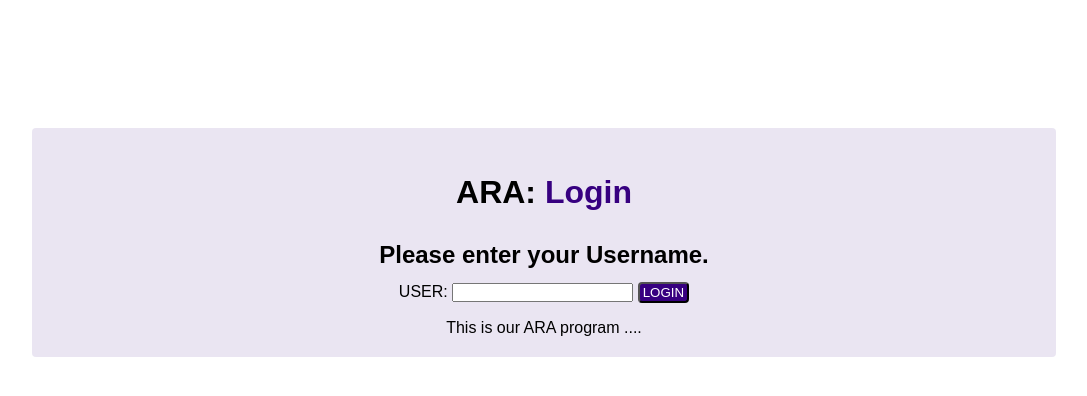
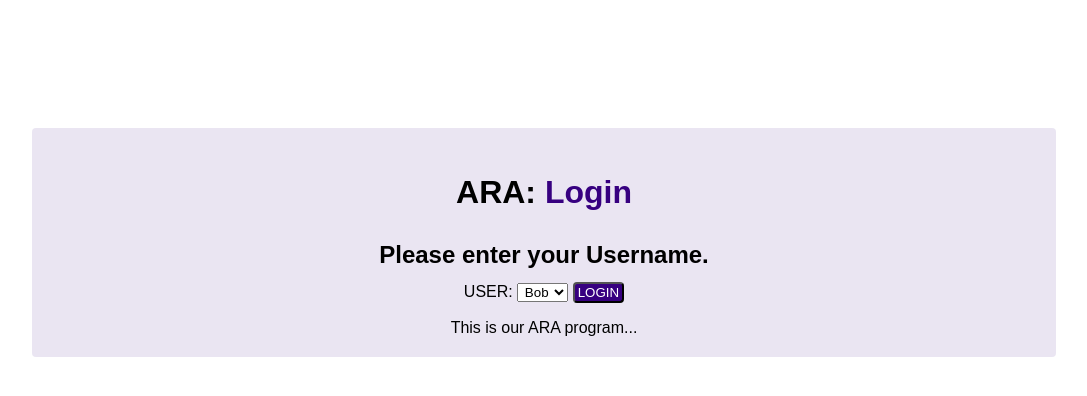
Before and after one commit to clioit/CS422-ARA, a Flask app: page /login in a window 1280 px wide. Shown: the top 396 px of the page, without its empty margins (96-1183 px from the left). Run offline with Flask 3, Linux system fonts and the light colour scheme; parts of the project's set-up code (start-up, migrations or seed data) failed here and were passed over; some web fonts are replaced.

Commit message:
Login page now works

```diff
--- a/frontend/static/login.js
+++ /dev/null
@@ -1,7 +0,0 @@
-let userElement = document.getElementById("username");
-
-function login(){
-    userElement.value = `User has logged in`;
-    console.log("button clicked!");
-    window.location.replace("http://localhost:5001/home");
-}
--- a/frontend/templates/login.html
+++ b/frontend/templates/login.html
@@ -8,21 +8,29 @@
 </head>
 <body>
     <div class="container">
-    <h1 class="page-title">ARA: <span class="purple">Login</span></h1>
+    <h1 class="page-title">
+        ARA:
+        <span class="purple">Login</span>
+    </h1>
 <main>
     <div class="login-area">
     <h2 class="login-area__head">Please enter your Username.</h2>
     <div class="login-area__input-row">
-    <label for="username">USER:</label>
-    <input type="text" id="username">
-    <button class="btn" onclick="login()">LOGIN</button></div>
+        <form action="/login" method="post">
+            <label for="username">USER:</label>
+            <select name="username" id="username">
+                <option value="bob">Bob</option>
+                <option value="alice">Alice</option>
+                <option value="eva">Eva</option>
+            </select>
+            <button class="btn" type="submit">LOGIN</button>
+        </form>
+    </div>
 </div>
 <div class="description">
-    <p>This is our ARA program ....</p>
+    <p>This is our ARA program...</p>
 </div>
 </main>
 </div>
-<script src="{{url_for('static', filename='login.js')}}"></script>
-<link href="{{url_for('static', filename='login.css')}}" rel="stylesheet">
 </body>
 </html>
```
